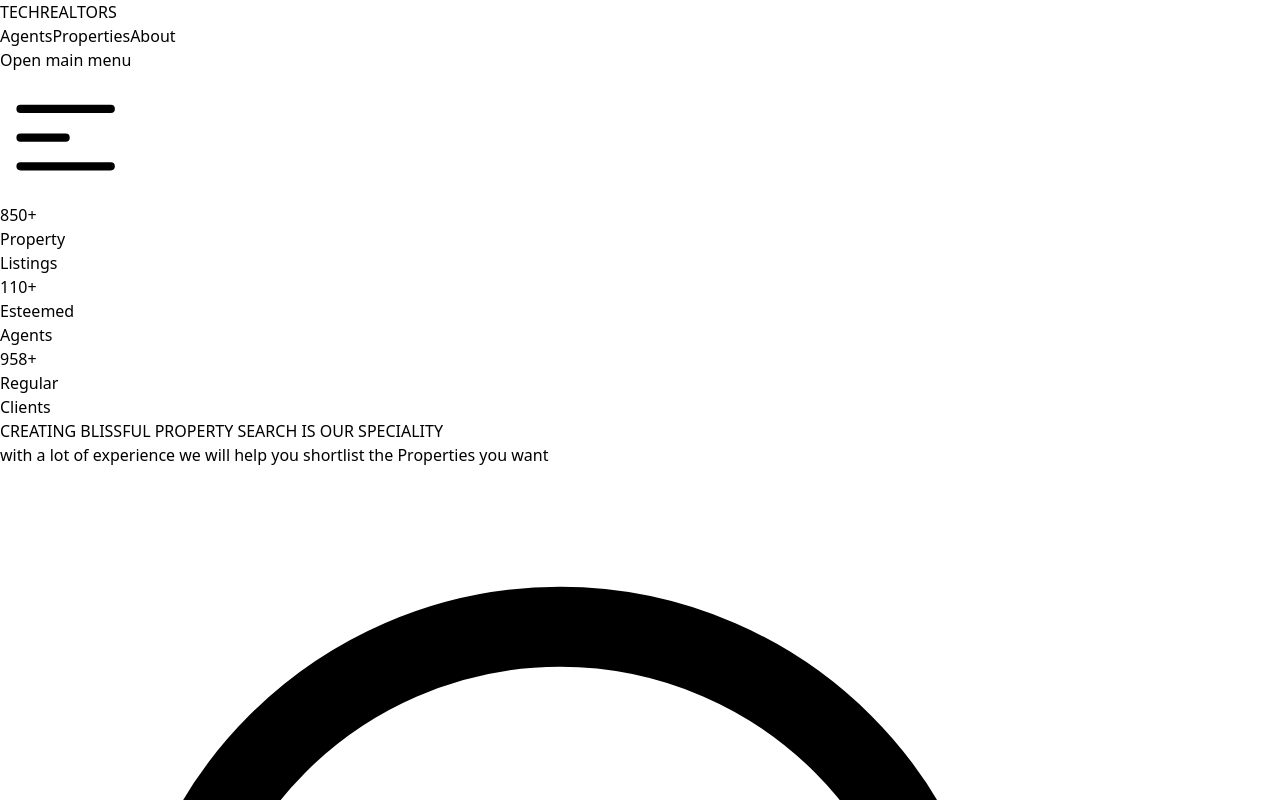
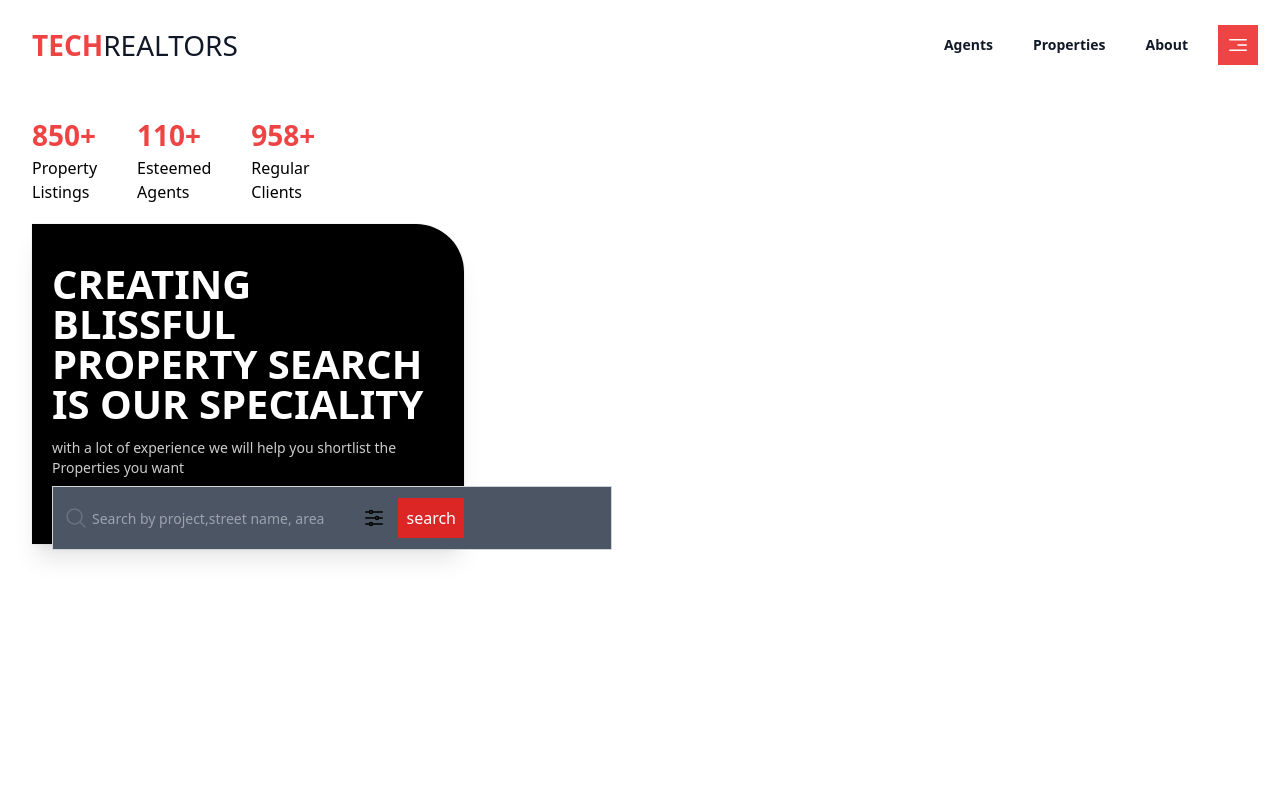
Before and after one commit to SRIRAMS2002/nagarcoil-project, a Next.js app: page / in a window 1280 px wide. Shown: the top 800 px of the page. Built offline with nearby package versions, Linux system fonts and the light colour scheme.

Commit message:
update-1

```diff
--- a/tailwind.config.js
+++ b/tailwind.config.js
@@ -1,12 +1,15 @@
 /** @type {import('tailwindcss').Config} */
 module.exports = {
   content: [
-    "./src/pages/**/*.{js,ts,jsx,tsx,mdx}",
-    "./src/components/**/*.{js,ts,jsx,tsx,mdx}",
-    "./src/app/**/*.{js,ts,jsx,tsx,mdx}",
+    "./app/**/*.{js,ts,jsx,tsx,mdx}",
+    "./pages/**/*.{js,ts,jsx,tsx,mdx}",
+    "./components/**/*.{js,ts,jsx,tsx,mdx}",
+
+    // Or if using `src` directory:
+    "./src/**/*.{js,ts,jsx,tsx,mdx}",
   ],
   theme: {
-
+    extend: {},
   },
   plugins: [],
-};
+}
```
Also changed, not shown: src/styles/globals.css (line endings or trailing spaces).
